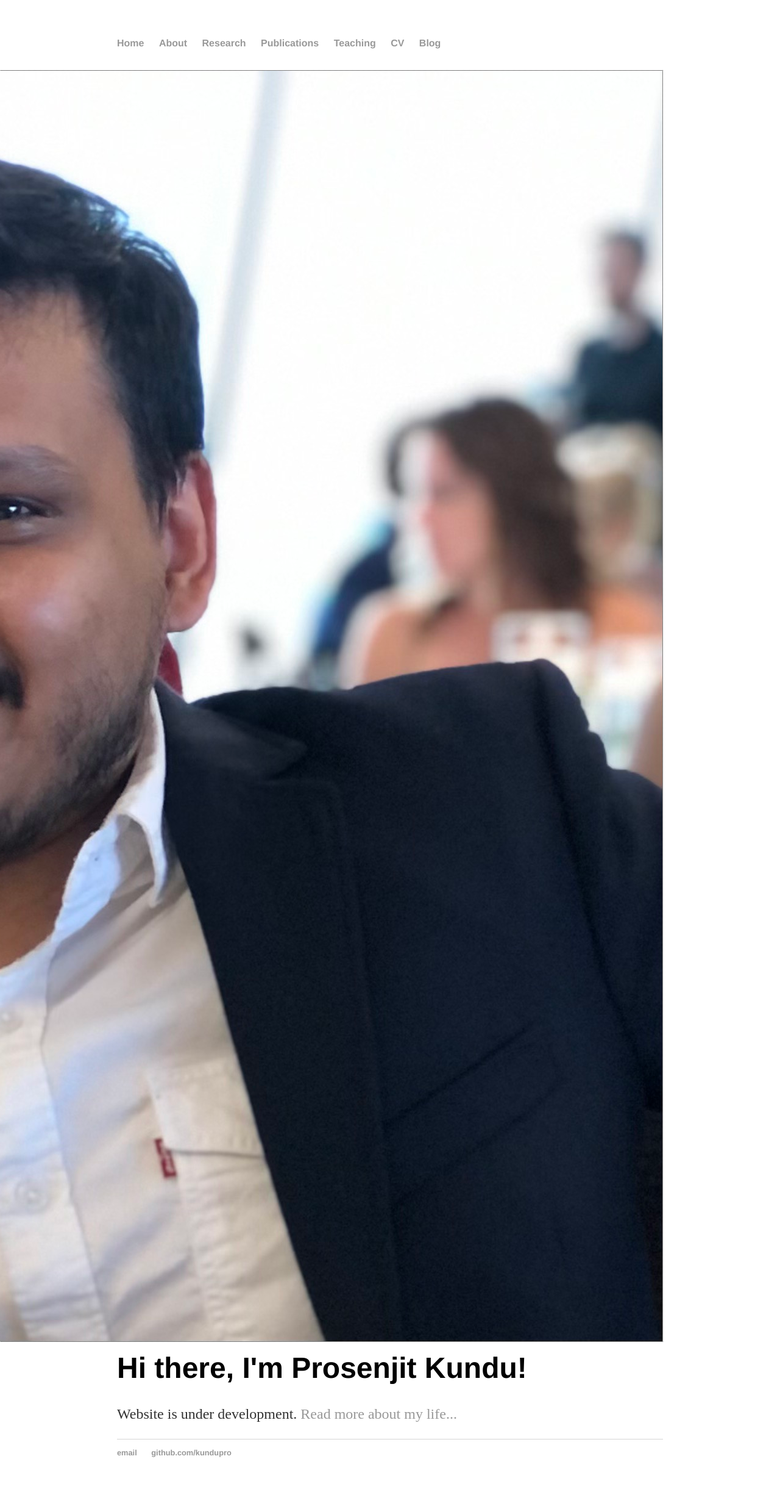
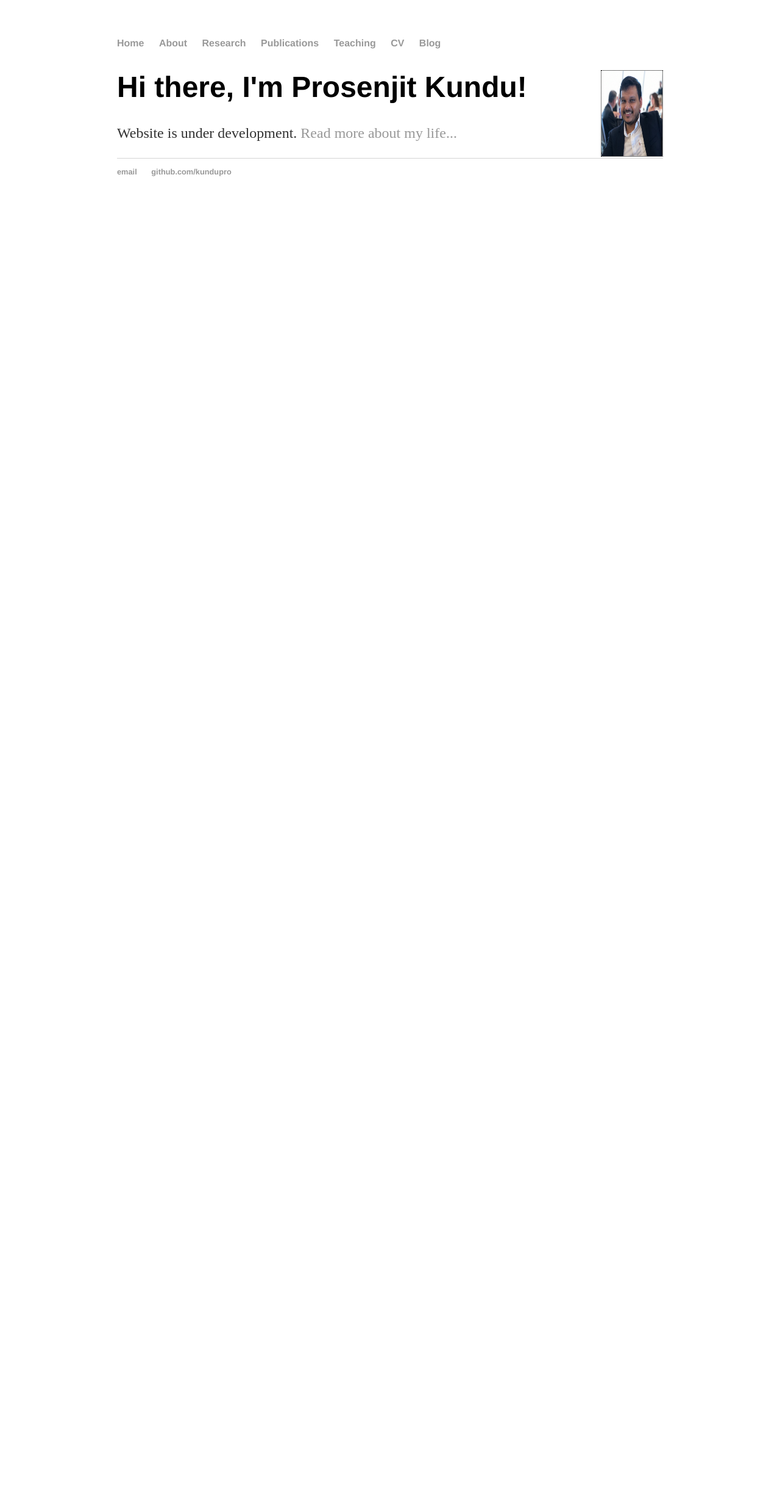
Before and after one commit to kundupro/kundupro.github.io, a Jekyll site: the page built from index.html, in a window 1280 px wide. Shown: the whole page at 61% size. Built offline with Jekyll 4.4.1, drawn with Linux system fonts in a browser that asks for light colours; after the commit the page ends 900 px from its top, so only the background shows below that.

Commit message:
Update index.html

```diff
--- a/index.html
+++ b/index.html
@@ -8,7 +8,7 @@ title: Prosenjit Kundu
 </div><!-- /.blurb -->
 <div class="main">
     <div class="left">
-        <img src="docs/assets/IMG_1334.jpg" />
+        <img src="docs/assets/IMG_1334.jpg" width="100" height="140"/>
     </div>
     <div class="right">
 	<h1>Hi there, I'm Prosenjit Kundu!</h1>
```
